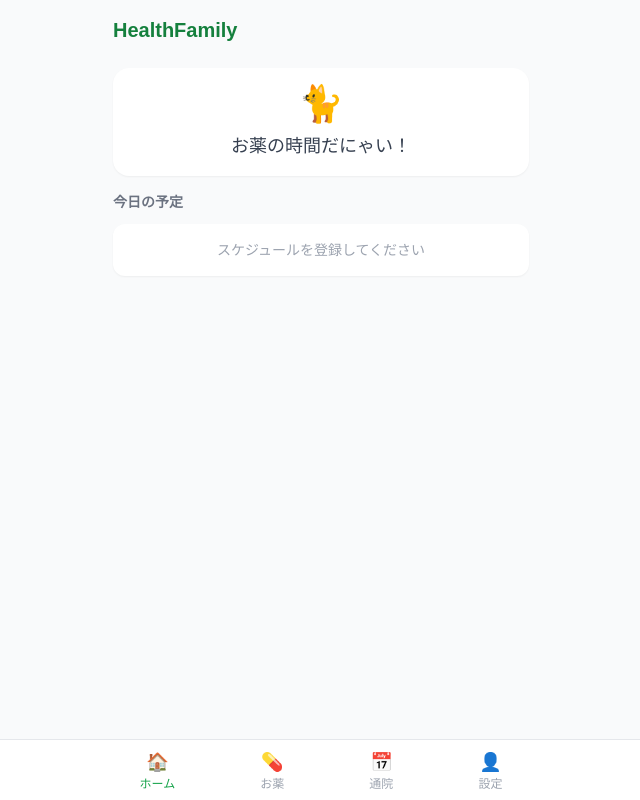
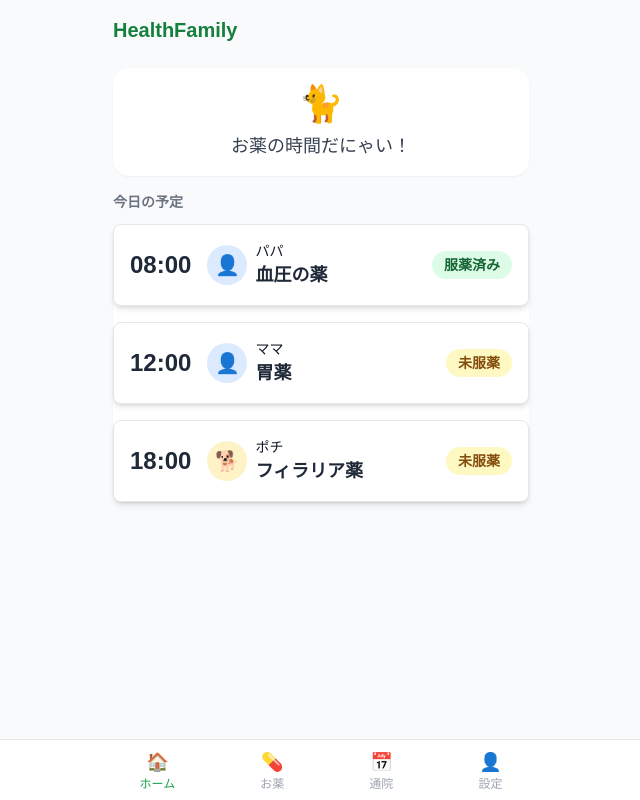
Before and after one commit to norman6464/HealthFamily, a React (Vite) app in the folder frontend/: page / in a window 1280 px wide. Shown: the whole page, without its empty margins (319-959 px from the left). Built offline with nearby package versions, Linux system fonts and the light colour scheme.

Commit message:
feat: DashboardページにTodayScheduleListを統合
- モックデータでスケジュール表示を実装
- キャラクターメッセージエリアと統合
- ローディング処理を追加（API連携準備）

```diff
--- a/frontend/src/pages/Dashboard.tsx
+++ b/frontend/src/pages/Dashboard.tsx
@@ -1,6 +1,75 @@
+import { useState, useEffect } from 'react';
+import { TodayScheduleList } from '../components/dashboard/TodayScheduleList';
+import { TodayScheduleItem } from '../types/dashboard';
+
+// モックデータ（後でAPI連携に置き換え）
+const mockSchedules: TodayScheduleItem[] = [
+  {
+    scheduleId: '1',
+    medicationId: 'med-1',
+    medicationName: '血圧の薬',
+    userId: 'user-1',
+    memberId: 'member-1',
+    memberName: 'パパ',
+    memberType: 'human',
+    scheduledTime: '08:00',
+    status: 'completed',
+    daysOfWeek: ['mon', 'tue', 'wed', 'thu', 'fri'],
+    isEnabled: true,
+    reminderMinutesBefore: 10,
+    createdAt: '2024-01-01T00:00:00Z',
+  },
+  {
+    scheduleId: '2',
+    medicationId: 'med-2',
+    medicationName: '胃薬',
+    userId: 'user-1',
+    memberId: 'member-2',
+    memberName: 'ママ',
+    memberType: 'human',
+    scheduledTime: '12:00',
+    status: 'pending',
+    daysOfWeek: ['mon', 'tue', 'wed', 'thu', 'fri', 'sat', 'sun'],
+    isEnabled: true,
+    reminderMinutesBefore: 30,
+    createdAt: '2024-01-01T00:00:00Z',
+  },
+  {
+    scheduleId: '3',
+    medicationId: 'med-3',
+    medicationName: 'フィラリア薬',
+    userId: 'user-1',
+    memberId: 'member-3',
+    memberName: 'ポチ',
+    memberType: 'pet',
+    scheduledTime: '18:00',
+    status: 'pending',
+    daysOfWeek: ['mon', 'wed', 'fri'],
+    isEnabled: true,
+    reminderMinutesBefore: 15,
+    createdAt: '2024-01-01T00:00:00Z',
+  },
+];
+
 export default function Dashboard() {
+  const [schedules, setSchedules] = useState<TodayScheduleItem[]>([]);
+  const [isLoading, setIsLoading] = useState(true);
+
+  useEffect(() => {
+    // モックデータをロード（後でAPI呼び出しに置き換え）
+    const loadSchedules = async () => {
+      setIsLoading(true);
+      // 実際のAPI呼び出しをシミュレート
+      await new Promise(resolve => setTimeout(resolve, 500));
+      setSchedules(mockSchedules);
+      setIsLoading(false);
+    };
+
+    loadSchedules();
+  }, []);
+
   return (
-    <div className="max-w-md mx-auto p-4">
+    <div className="max-w-md mx-auto p-4 pb-20">
       <header className="flex items-center justify-between mb-6">
         <h1 className="text-xl font-bold text-primary-700">HealthFamily</h1>
       </header>
@@ -14,10 +83,8 @@ export default function Dashboard() {
 
       <section className="mb-6">
         <h2 className="text-sm font-semibold text-gray-500 mb-3">今日の予定</h2>
-        <div className="bg-white rounded-xl shadow-sm divide-y divide-gray-100">
-          <p className="p-4 text-gray-400 text-center text-sm">
-            スケジュールを登録してください
-          </p>
+        <div className="bg-white rounded-xl shadow-sm">
+          <TodayScheduleList schedules={schedules} isLoading={isLoading} />
         </div>
       </section>
 
```
